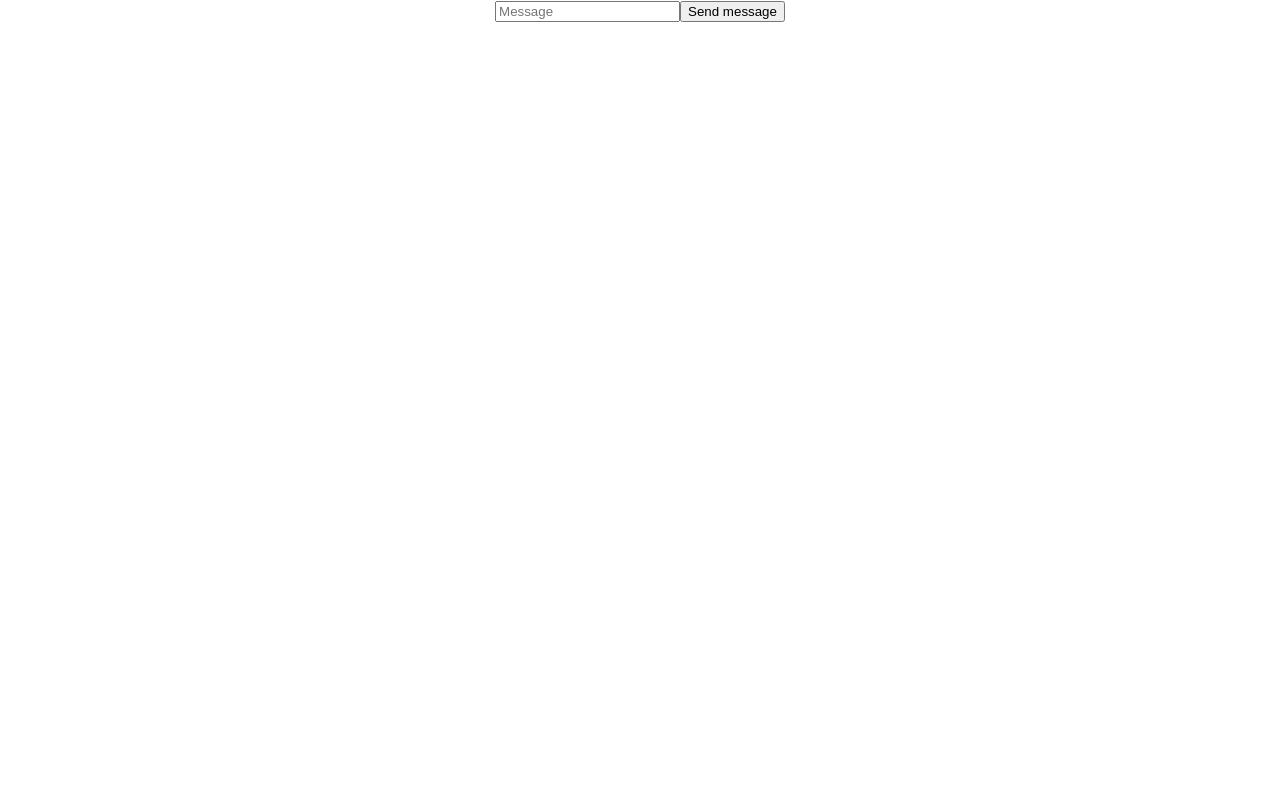
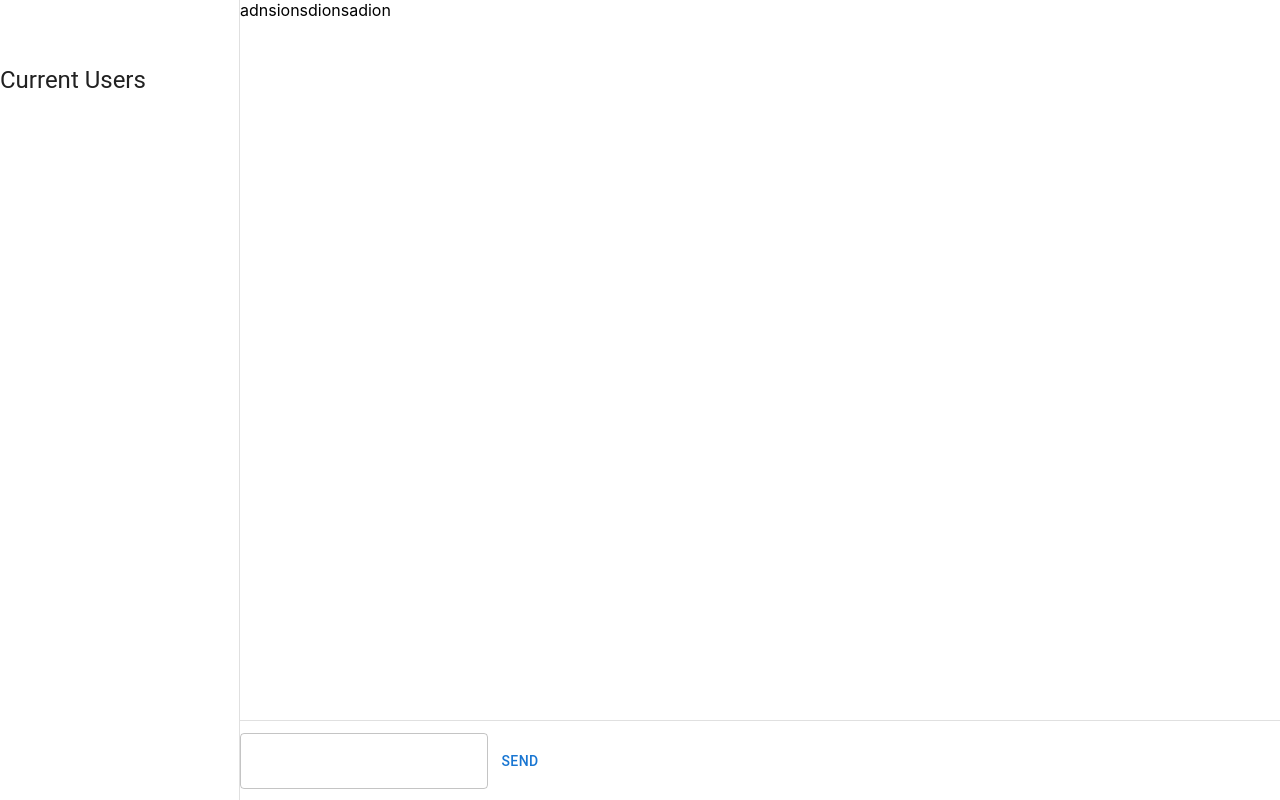
Before and after one commit to jose-guerrerog/chat-client, a React (Create React App) app: page / in a window 1280 px wide. Built offline with nearby package versions, Linux system fonts and the light colour scheme; no server answers.

Commit message:
added mui components

```diff
--- a/package.json
+++ b/package.json
@@ -3,6 +3,10 @@
   "version": "0.1.0",
   "private": true,
   "dependencies": {
+    "@emotion/react": "^11.11.4",
+    "@emotion/styled": "^11.11.5",
+    "@mui/icons-material": "^5.15.19",
+    "@mui/material": "^5.15.19",
     "@testing-library/jest-dom": "^5.17.0",
     "@testing-library/react": "^13.4.0",
     "@testing-library/user-event": "^13.5.0",
--- a/src/App.js
+++ b/src/App.js
@@ -1,3 +1,7 @@
+import { Box, Drawer } from "@mui/material";
+import { MainContent } from './components/MainContent';
+import { Sidebar } from './components/Sidebar';
+import { Footer } from "./components/Footer";
 import "./App.css";
 import { useEffect } from "react";
 import io from "socket.io-client";
@@ -15,10 +19,13 @@ function App() {
   }, [socket]);
 
   return (
-    <div className="App">
-      <input placeholder="Message" />
-      <button onClick={sendMessage}>Send message</button>
-    </div>
+      <Box display="flex">
+        <Sidebar />
+        <Box height="100vh" overflow={"none"}>
+          <MainContent />
+          <Footer />
+        </Box>
+      </Box>
   );
 }
 
--- /dev/null
+++ b/src/components/Footer.js
@@ -0,0 +1,38 @@
+import * as React from "react";
+import Box from "@mui/material/Box";
+import { Button, Stack, TextField } from "@mui/material";
+import Drawer from "@mui/material/Drawer";
+import CssBaseline from "@mui/material/CssBaseline";
+import AppBar from "@mui/material/AppBar";
+import Toolbar from "@mui/material/Toolbar";
+import List from "@mui/material/List";
+import Typography from "@mui/material/Typography";
+import Divider from "@mui/material/Divider";
+import ListItem from "@mui/material/ListItem";
+import ListItemButton from "@mui/material/ListItemButton";
+import ListItemIcon from "@mui/material/ListItemIcon";
+import ListItemText from "@mui/material/ListItemText";
+import InboxIcon from "@mui/icons-material/MoveToInbox";
+import MailIcon from "@mui/icons-material/Mail";
+
+const drawerWidth = 240;
+
+export function Footer() {
+  return (
+    <Box
+      component="footer"
+      sx={{
+        position: "fixed",
+        bottom: 0,
+        height: "80px",
+        width: "100%",
+      }}
+    >
+      <Divider />
+      <Stack flexDirection="row" alignItems="center" height="100%">
+        <TextField />
+        <Button>Send</Button>
+      </Stack>
+    </Box>
+  );
+}
--- /dev/null
+++ b/src/components/MainContent.js
@@ -0,0 +1,29 @@
+import * as React from "react";
+import Box from "@mui/material/Box";
+import Drawer from "@mui/material/Drawer";
+import CssBaseline from "@mui/material/CssBaseline";
+import AppBar from "@mui/material/AppBar";
+import Toolbar from "@mui/material/Toolbar";
+import List from "@mui/material/List";
+import Typography from "@mui/material/Typography";
+import Divider from "@mui/material/Divider";
+import ListItem from "@mui/material/ListItem";
+import ListItemButton from "@mui/material/ListItemButton";
+import ListItemIcon from "@mui/material/ListItemIcon";
+import ListItemText from "@mui/material/ListItemText";
+import InboxIcon from "@mui/icons-material/MoveToInbox";
+import MailIcon from "@mui/icons-material/Mail";
+
+const drawerWidth = 240;
+
+export function MainContent() {
+  return (
+    <Box
+      component="main"
+      overflow="auto"
+    >
+      adnsionsdionsadion
+
+    </Box>
+  );
+}
--- /dev/null
+++ b/src/components/Sidebar.js
@@ -0,0 +1,41 @@
+import * as React from "react";
+import Box from "@mui/material/Box";
+import Drawer from "@mui/material/Drawer";
+import CssBaseline from "@mui/material/CssBaseline";
+import AppBar from "@mui/material/AppBar";
+import Toolbar from "@mui/material/Toolbar";
+import List from "@mui/material/List";
+import Typography from "@mui/material/Typography";
+import Divider from "@mui/material/Divider";
+import ListItem from "@mui/material/ListItem";
+import ListItemButton from "@mui/material/ListItemButton";
+import ListItemIcon from "@mui/material/ListItemIcon";
+import ListItemText from "@mui/material/ListItemText";
+import InboxIcon from "@mui/icons-material/MoveToInbox";
+import MailIcon from "@mui/icons-material/Mail";
+
+const drawerWidth = 240;
+
+export function Sidebar() {
+  return (
+    <Drawer
+      sx={{
+        width: drawerWidth,
+        flexShrink: 0,
+        "& .MuiDrawer-paper": {
+          width: drawerWidth,
+          boxSizing: "border-box",
+        },
+      }}
+      variant="permanent"
+      anchor="left"
+    >
+      <Toolbar />
+      <Typography
+        variant="h5"
+      >
+        Current Users
+        </Typography>
+    </Drawer>
+  );
+}
```
Also changed, not shown: 1 other file (tests, documents, lock files or other folders).
